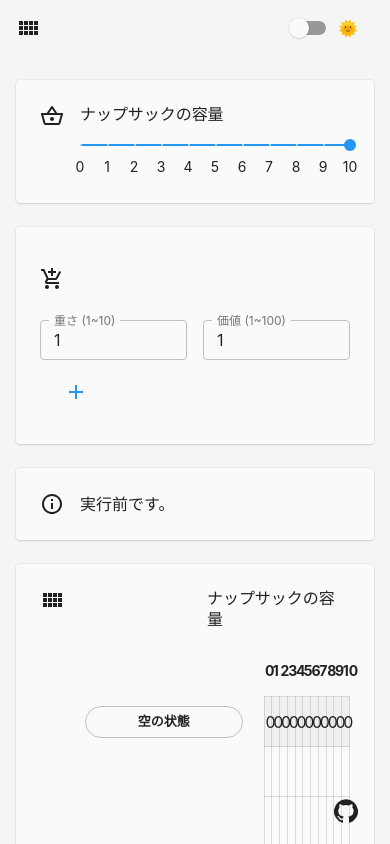
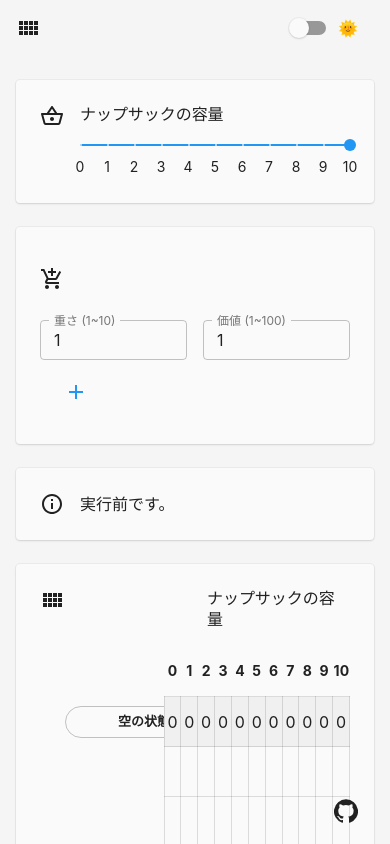
Before and after one commit to yukiyokotani/dp-visualizer, a React (Create React App) app: page / in a window 390 px wide. Shown: the top 844 px of the page. Built offline with nearby package versions, Linux system fonts and the light colour scheme.

Commit message:
issue #2 index行の表示崩れを修正

```diff
--- a/src/features/dpTable/DpTable.tsx
+++ b/src/features/dpTable/DpTable.tsx
@@ -31,23 +31,33 @@ const useStyles = makeStyles((theme: Theme) =>
         marginLeft: theme.spacing(3),
       },
     },
-    tableIndex: {
+    trData: {
       height: '50px',
     },
-    tableIndexColumn: {
+    thIndex: {
       width: '200px',
+      overflow: 'auto',
+      [theme.breakpoints.down('sm')]: {
+        width: '100px',
+      },
     },
-    tableDataColumn: {
+    thColumn: {
       height: '50px',
       width: 'calc((100% - 200px)/11)',
       minWidth: 'calc((100% - 200px)/11)',
       maxWidth: 'calc((100% - 200px)/11)',
+      [theme.breakpoints.down('sm')]: {
+        width: 'calc((100% - 100px)/11)',
+        minWidth: 'calc((100% - 100px)/11)',
+        maxWidth: 'calc((100% - 100px)/11)',
+      },
     },
     tableLabel: {
       marginLeft: 'calc(200px + (50% - 200px))',
     },
     emptyChip: {
-      width: '80%',
+      paddingLeft: '2.5rem',
+      paddingRight: '2.5rem',
     },
     itemChip: {
       animationName: '$fadeIn',
@@ -301,9 +311,9 @@ const DpTable: React.FC = () => {
   const renderRow = useCallback(
     (i: number) => {
       return (
-        <tr key={`table-row-${i}`} className={classes.tableIndex}>
+        <tr key={`table-row-${i}`} className={classes.trData}>
           {i === 0 ? (
-            <th>
+            <th className={classes.thIndex}>
               <Chip
                 label="空の状態"
                 variant="outlined"
@@ -311,7 +321,7 @@ const DpTable: React.FC = () => {
               />
             </th>
           ) : (
-            <th>
+            <th className={classes.thIndex}>
               {items[i - 1] !== undefined ? (
                 <Chip
                   icon={
@@ -342,7 +352,7 @@ const DpTable: React.FC = () => {
     [
       classes.emptyChip,
       classes.itemChip,
-      classes.tableIndex,
+      classes.trData,
       condition.eval,
       handleDelete,
       items,
@@ -360,20 +370,20 @@ const DpTable: React.FC = () => {
       const row = [
         // eslint-disable-next-line jsx-a11y/control-has-associated-label
         <th
-          className={classes.tableIndexColumn}
+          className={classes.thIndex}
           key={`table-column-name-row-${column}`}
         />,
       ];
       for (let i = 0; i <= column; i += 1) {
         row.push(
-          <th className={classes.tableDataColumn} key={i}>
+          <th className={classes.thColumn} key={i}>
             {i}
           </th>
         );
       }
       return <tr>{row}</tr>;
     },
-    [classes.tableDataColumn, classes.tableIndexColumn]
+    [classes.thColumn, classes.thIndex]
   );
 
   return (
```
Also changed, not shown: 1 other file (tests, documents, lock files or other folders).
